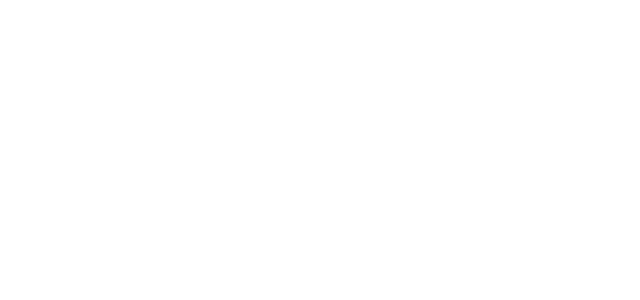
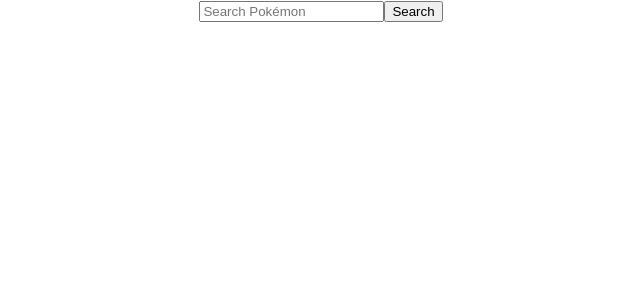
Before and after one commit to MihaellK/poke-api, a React (Create React App) app in the folder poke-api/: page / in a window 1280 px wide. Shown: the top 300 px of the page, without its empty margins (319-959 px from the left). Built offline with nearby package versions, Linux system fonts and the light colour scheme.

Commit message:
home search

```diff
--- a/poke-api/src/pages/home.jsx
+++ b/poke-api/src/pages/home.jsx
@@ -1,9 +1,31 @@
-import React from "react";
+import React, { useState } from 'react';
 
-const Home = () => {
-    return(
-        <></>
-    )
+function SearchBar() {
+  const [searchQuery, setSearchQuery] = useState('');
+
+  const handleSearchChange = (e) => {
+    setSearchQuery(e.target.value);
+  };
+
+  const handleSearchSubmit = (e) => {
+    e.preventDefault();
+    // Aqui você pode adicionar a lógica para lidar com a submissão da pesquisa
+    console.log('Search submitted:', searchQuery);
+  };
+
+  return (
+    <div>
+      <form onSubmit={handleSearchSubmit}>
+        <input
+          type="text"
+          placeholder="Search Pokémon"
+          value={searchQuery}
+          onChange={handleSearchChange}
+        />
+        <button type="submit">Search</button>
+      </form>
+    </div>
+  );
 }
 
-export default Home;
+export default SearchBar;
```
